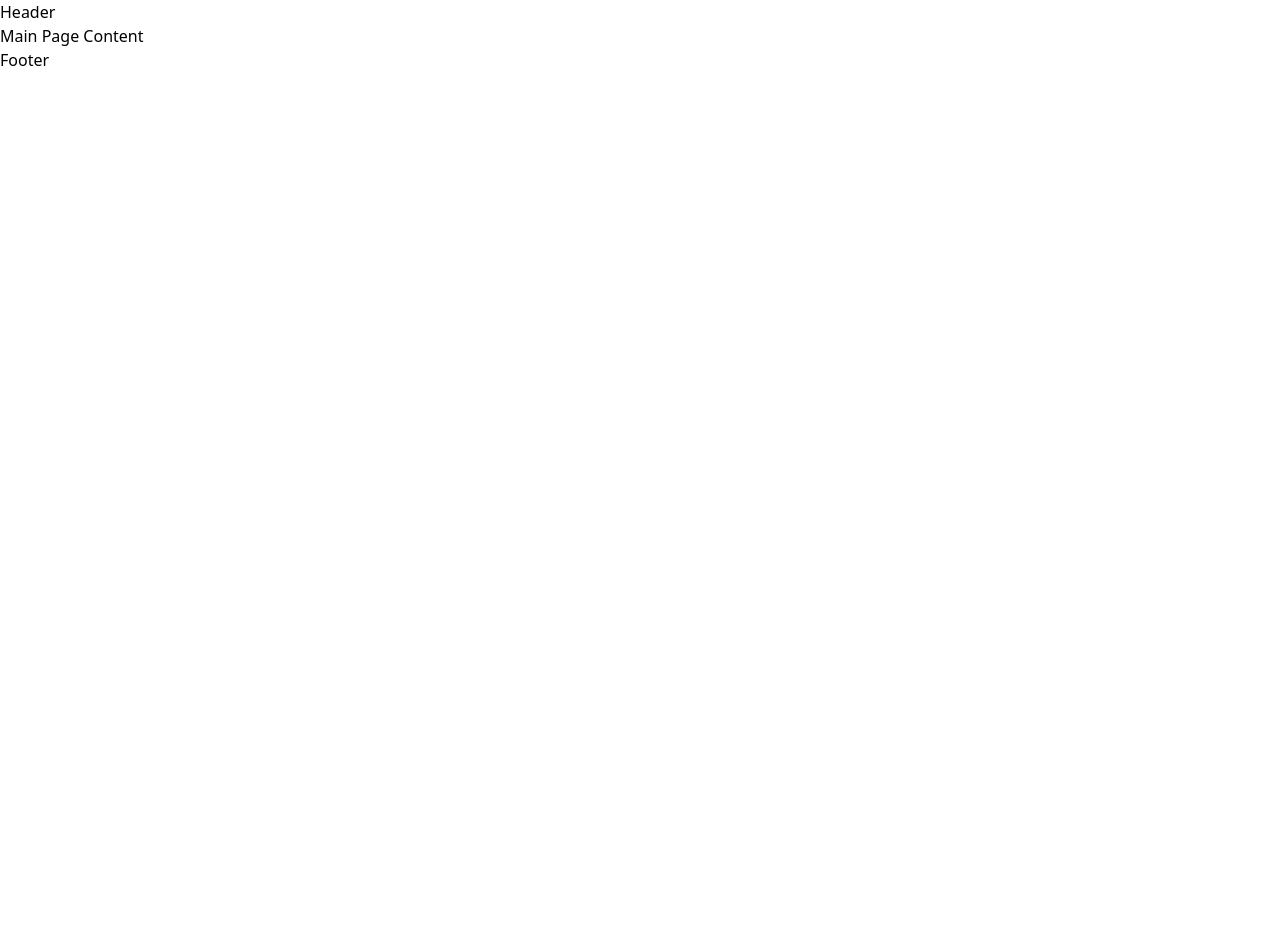
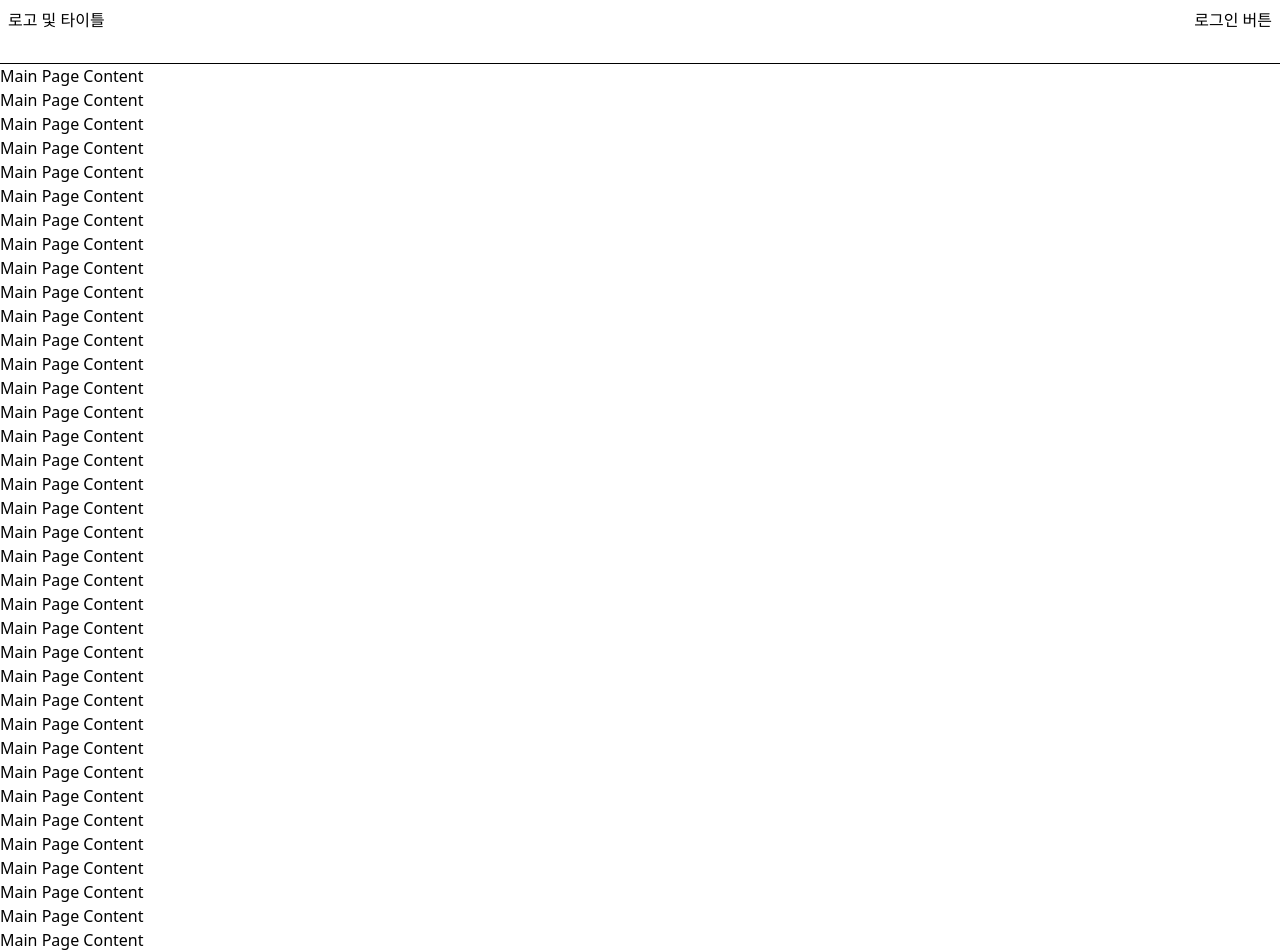
Before and after one commit to What-To-Do-Atelier/TRPG-Library, a React (Vite) app: page / in a window 1280 px wide. Shown: the top 952 px of the page. Before the commit the page ends 800 px from the top, so only its background shows below. Built offline with nearby package versions, Linux system fonts and the light colour scheme.

Commit message:
헤더 및 푸터 기본 위치 설정

```diff
--- a/src/layout/default.tsx
+++ b/src/layout/default.tsx
@@ -2,12 +2,15 @@ import { Outlet } from "react-router";
 
 export function DefaultLayout() {
   return (
-    <>
-      <header className="">Header</header>
-      <main className="">
+    <div className="flex flex-col min-h-screen overflow-hidden">
+      <header className="flex justify-between p-2 border-b h-16 flex-none fixed w-full bg-white">
+        <div className="">로고 및 타이틀</div>
+        <div className="">로그인 버튼</div>
+      </header>
+      <main className="flex-1 mt-16">
         <Outlet />
       </main>
-      <footer className="">Footer</footer>
-    </>
+      <footer className="flex-none">Footer</footer>
+    </div>
   );
 }
--- a/src/pages/main/index.tsx
+++ b/src/pages/main/index.tsx
@@ -1,3 +1,51 @@
 export function MainPage() {
-    return <div>Main Page Content</div>;
+  return (
+    <>
+      <div>Main Page Content</div>
+      <div>Main Page Content</div>
+      <div>Main Page Content</div>
+      <div>Main Page Content</div>
+      <div>Main Page Content</div>
+      <div>Main Page Content</div>
+      <div>Main Page Content</div>
+      <div>Main Page Content</div>
+      <div>Main Page Content</div>
+      <div>Main Page Content</div>
+      <div>Main Page Content</div>
+      <div>Main Page Content</div>
+      <div>Main Page Content</div>
+      <div>Main Page Content</div>
+      <div>Main Page Content</div>
+      <div>Main Page Content</div>
+      <div>Main Page Content</div>
+      <div>Main Page Content</div>
+      <div>Main Page Content</div>
+      <div>Main Page Content</div>
+      <div>Main Page Content</div>
+      <div>Main Page Content</div>
+      <div>Main Page Content</div>
+      <div>Main Page Content</div>
+      <div>Main Page Content</div>
+      <div>Main Page Content</div>
+      <div>Main Page Content</div>
+      <div>Main Page Content</div>
+      <div>Main Page Content</div>
+      <div>Main Page Content</div>
+      <div>Main Page Content</div>
+      <div>Main Page Content</div>
+      <div>Main Page Content</div>
+      <div>Main Page Content</div>
+      <div>Main Page Content</div>
+      <div>Main Page Content</div>
+      <div>Main Page Content</div>
+      <div>Main Page Content</div>
+      <div>Main Page Content</div>
+      <div>Main Page Content</div>
+      <div>Main Page Content</div>
+      <div>Main Page Content</div>
+      <div>Main Page Content</div>
+      <div>Main Page Content</div>
+      <div>Main Page Content</div>
+    </>
+  );
 }
```
